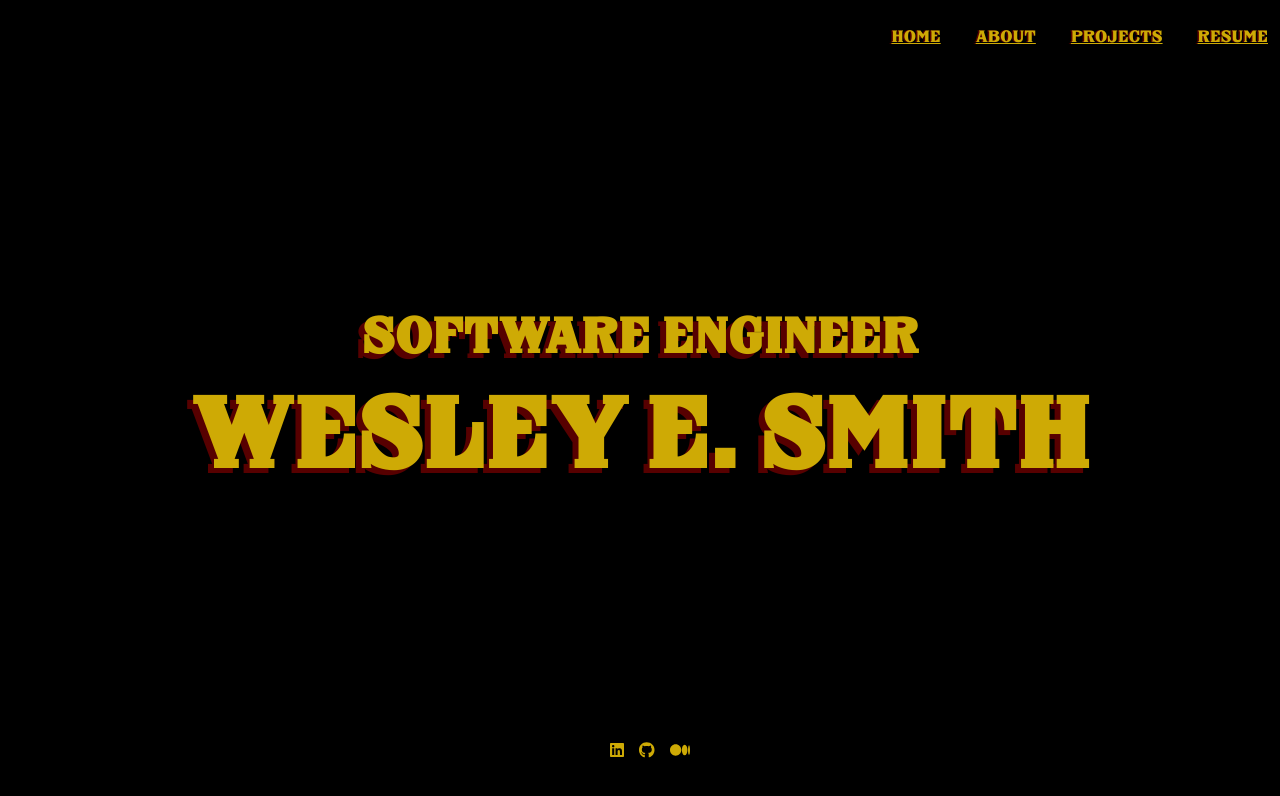
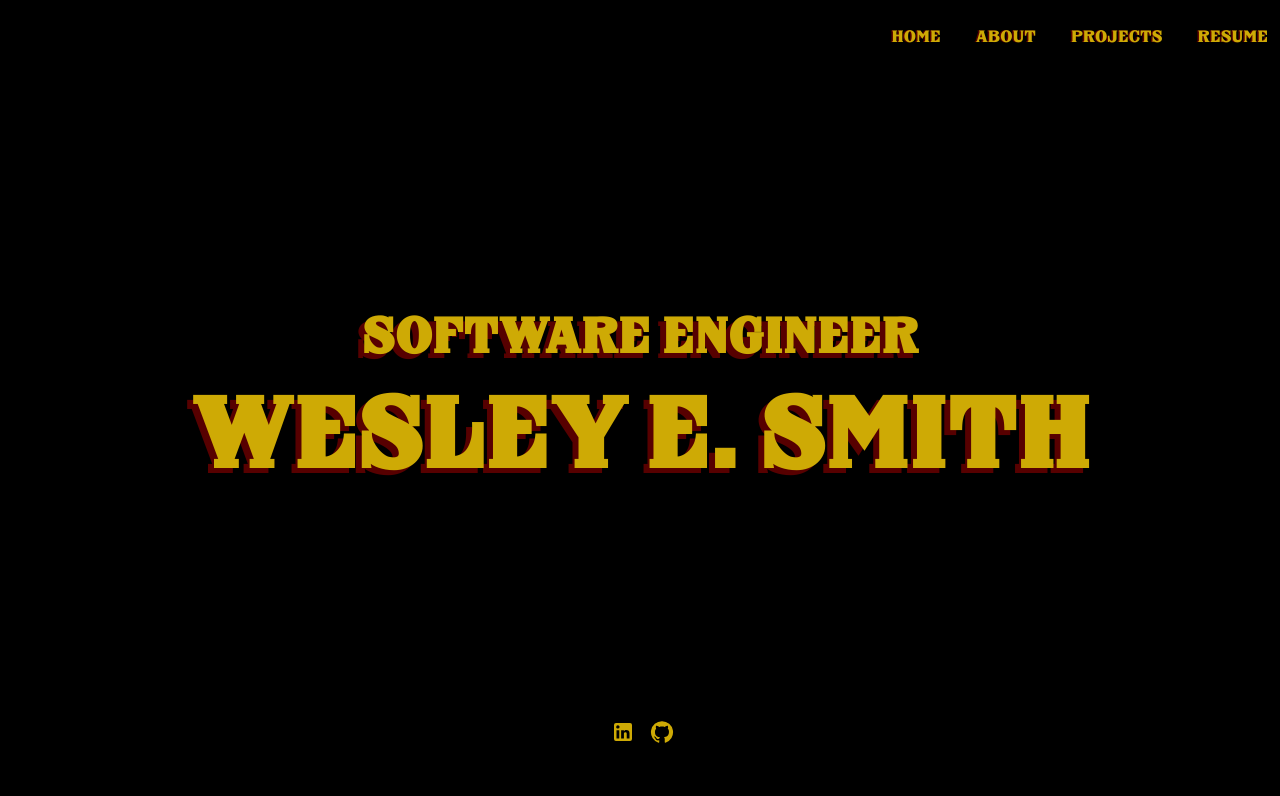
Before and after one commit to wesmith3/Portfolio, a Next.js app: page / in a window 1280 px wide. Shown: the top 796 px of the page. Built offline with nearby package versions, Linux system fonts and the light colour scheme.

Commit message:
adds MUI icons for visibility

```diff
--- a/src/app/Footer.js
+++ b/src/app/Footer.js
@@ -1,25 +1,26 @@
 import Link from "next/link";
-import { FontAwesomeIcon } from "@fortawesome/react-fontawesome";
-import {
-  faLinkedin,
-  faGithub,
-  faMedium,
-} from "@fortawesome/free-brands-svg-icons";
-import './styles/footer.css'
+import LinkedInIcon from '@mui/icons-material/LinkedIn';
+import GitHubIcon from '@mui/icons-material/GitHub';
+import './styles/footer.css';
 
 function Footer() {
   return (
     <div className="footer">
       <div className="brand-icons">
-        <FontAwesomeIcon className="li-icon" icon={faLinkedin}>
-        <Link href="https://www.linkedin.com/in/wesmith314"/>
-        </FontAwesomeIcon>
-        <FontAwesomeIcon className="gh-icon" icon={faGithub}>
-        <Link href="https://github.com/wesmith3"/>
-        </FontAwesomeIcon>
-        <FontAwesomeIcon className="m-icon" icon={faMedium}>
-        <Link href="https://medium.com/@wesmith314"/>
-        </FontAwesomeIcon>
+        <Link legacyBehavior href="https://www.linkedin.com/in/wesmith314">
+          <a className="li-icon">
+            <LinkedInIcon />
+          </a>
+        </Link>
+        <Link legacyBehavior href="https://github.com/wesmith3">
+          <a className="gh-icon">
+            <GitHubIcon />
+          </a>
+        </Link>
+        <Link legacyBehavior href="https://medium.com/@wesmith314">
+          <a className="m-icon">
+          </a>
+        </Link>
       </div>
     </div>
   );
--- a/src/app/styles/footer.css
+++ b/src/app/styles/footer.css
@@ -1,6 +1,6 @@
 .footer {
     position: fixed;
-    bottom: 2%;
+    bottom: 5%;
     right: 0;
     left: 0;
     width: 100%;
@@ -8,6 +8,11 @@
     padding: 10px;
     align-self: center;
   }
+
+  .brand-icons, .footer a {
+    color: #ceaa05;
+    text-decoration: none;
+}
 
   .brand-icons {
     display: flex;
--- a/src/app/styles/globals.css
+++ b/src/app/styles/globals.css
@@ -6,7 +6,7 @@
 
 body {
   background-color: black;
-  overflow: hidden;
+  /* overflow: hidden; */
 }
 
 .home_center {
--- a/src/app/styles/navbar.css
+++ b/src/app/styles/navbar.css
@@ -30,7 +30,8 @@
   }
 
   .menu-btn, .navbar a {
-    color: #ceaa05; /* Your desired color */
+    color: #ceaa05;
+    text-decoration: none;
 }
 
   .navbar ul {
```
Also changed, not shown: package.json (+6 -1 lines), 1 other file (tests, documents, lock files or other folders).
